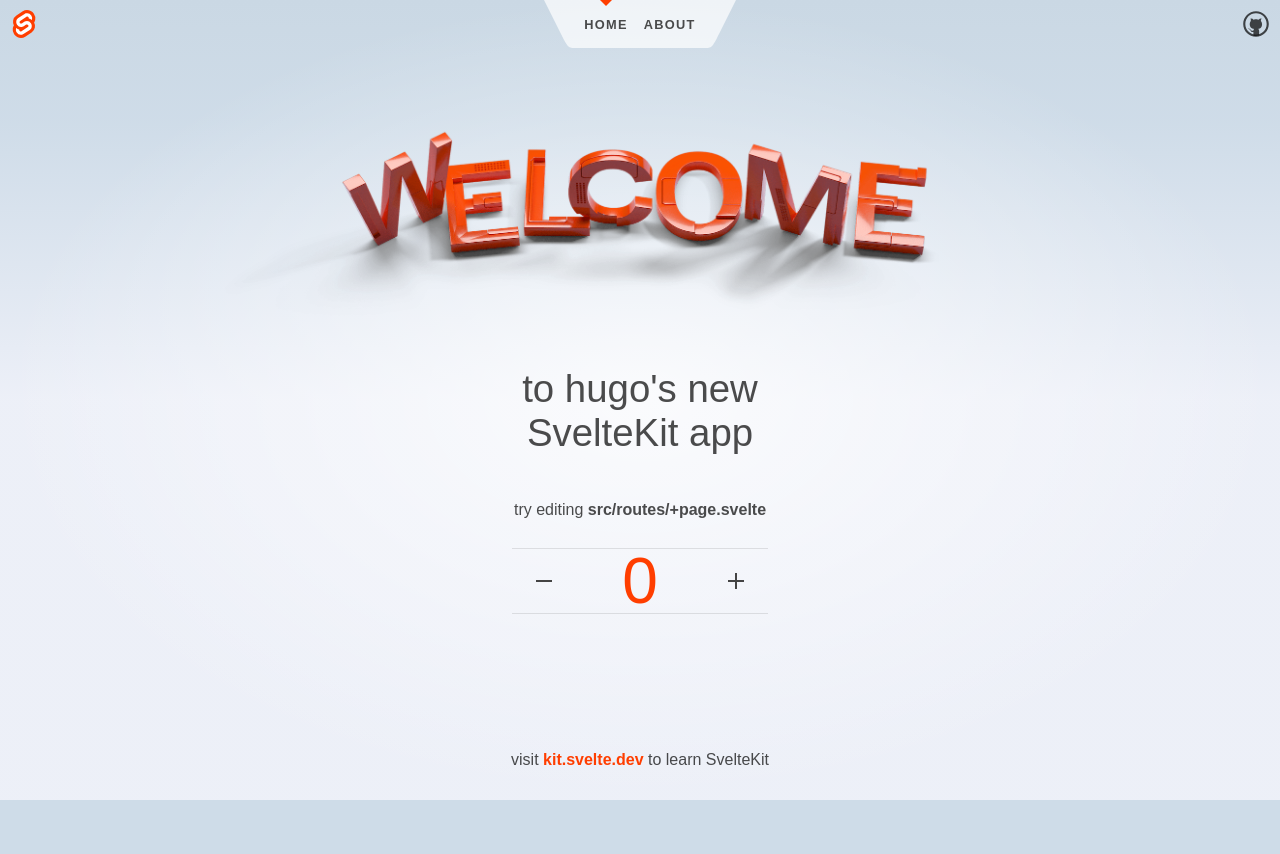
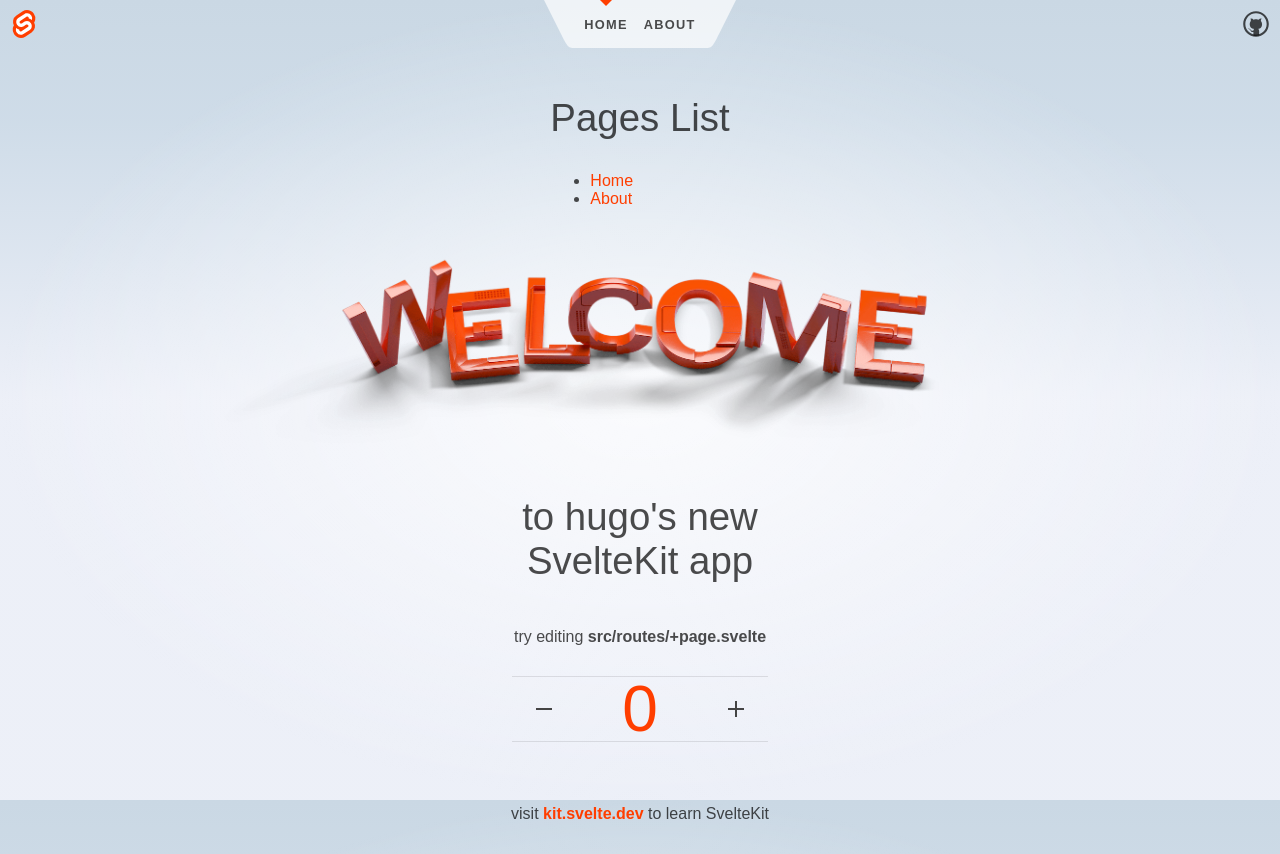
Before and after one commit to hfichter/die-funf, a SvelteKit app: page / in a window 1280 px wide. Before the commit the page ends 800 px from the top, so only its background shows below. Built offline with nearby package versions, Linux system fonts and the light colour scheme.

Commit message:
play with update routes

```diff
--- a/src/routes/+page.svelte
+++ b/src/routes/+page.svelte
@@ -1,5 +1,6 @@
 <script>
 	import Counter from './Counter.svelte';
+	import PageList from './PageList.svelte';
 	import welcome from '$lib/images/svelte-welcome.webp';
 	import welcome_fallback from '$lib/images/svelte-welcome.png';
 </script>
@@ -10,6 +11,9 @@
 </svelte:head>
 
 <section>
+
+	<PageList />
+
 	<h1>
 		<span class="welcome">
 			<picture>
--- a/src/routes/Header.svelte
+++ b/src/routes/Header.svelte
@@ -18,10 +18,10 @@
 		</svg>
 		<ul>
 			<li aria-current={$page.url.pathname === '/' ? 'page' : undefined}>
-				<a href="{base}/">Home</a>
+				<a href="/">Home</a>
 			</li>
 			<li aria-current={$page.url.pathname === '/about' ? 'page' : undefined}>
-				<a href="{base}/about">About</a>
+				<a href="about">About</a>
 			</li>
 		</ul>
 		<svg viewBox="0 0 2 3" aria-hidden="true">
--- /dev/null
+++ b/src/routes/PageList.svelte
@@ -0,0 +1,15 @@
+<script>
+    // import { base } from '$app/paths';
+</script>
+
+<div>
+    <h1>Pages List</h1>
+    <ul>
+        <li>
+            <a href="/pages/1">Home</a>
+        </li>
+        <li>
+            <a href="/pages/2">About</a>
+        </li>
+    </ul>
+</div>
--- /dev/null
+++ b/src/routes/pages/[id]/+page.svelte
@@ -0,0 +1,6 @@
+<script lang="ts">
+	export let data;
+</script>
+
+
+<p>Product ID: {data.id}</p>
--- /dev/null
+++ b/src/routes/pages/[id]/+page.ts
@@ -0,0 +1,3 @@
+export function load({ params }) {
+	return params;
+}
--- a/svelte.config.js
+++ b/svelte.config.js
@@ -15,9 +15,5 @@ export default {
 			precompress: false,
 			strict: true,
 		}),
-		// paths: {
-		// 	base: '/m11-frontend',
-		// }
 	}
-
 };
```
